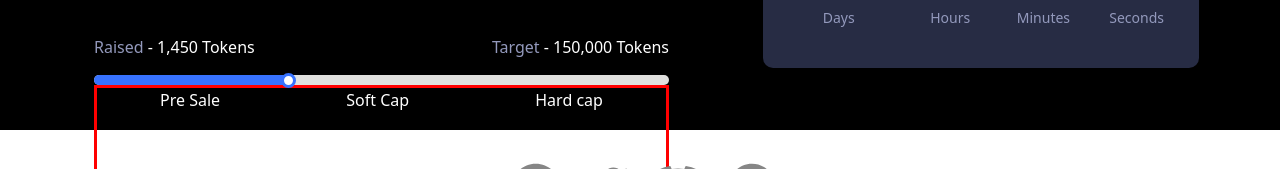
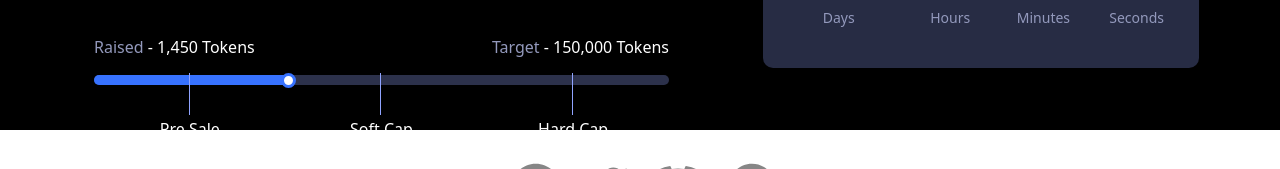
Before and after one commit to Jasper-Rowan/NatureDAO-landing-page, a Next.js app: page /HomePage in a window 1280 px wide. Shown: the part 783-952 px from the top of the page. Built offline with nearby package versions, Linux system fonts and the light colour scheme.

Commit message:
finished progress bar

```diff
--- a/components/CustomProgressBar.js
+++ b/components/CustomProgressBar.js
@@ -1,40 +1,44 @@
+import { position } from '@chakra-ui/react';
 import {useState, useEffect} from 'react';
+import {Container, Row, Col} from "react-bootstrap";
 
 const Tick = (props) => {
+  const tickDiv = {
+    display: "flex",
+    flexDirection: "column",
+    justifyContent: "space-evenly",
+    height: 70,
+    width: 150,
+    margin: 0,
+    padding: 0,
+    position: "relative",
+    bottom: 15,
+  };
 
-    const outerBox = {
-      display: 'flex',
-      flexDirection: 'column',
-      height: 10,
-      width: '100%',
-      position: 'relative',
-      bottom: 5
-    }
+  const topRow = {
+    height: "60%",
+    width: "50%",
+    borderRight: "solid",
+    borderColor: "#90A4FF",
+    borderWidth: 1.5,
+    margin: 0,
+    padding: 0,
+  };
 
-    const tick = {
-      height: '70%',
-      width: '50%',
-      border: 'solid',
-      borderColor: '#90A4FF'
-    }
-
-    const text = {
-      color: 'blue',
-      height: '30%',
-      width: '100%',
-      border: 'solid',
-      borderColor: 'red'
-
-    }
+  const bottomRow = {
+    height: "30%",
+    width: "100%",
+    display: "flex",
+    justifyContent: "center",
+    margin: 0,
+    padding: 0,
+  };
   return (
     <>
-        <div styles={outerBox}>
-          <div styles={tick}>
-            <div styles={text}>
-              <p styles={{color: 'blue'}}>{props.children}</p>
-            </div>
-          </div>
-        </div>
+      <Container fluid style={tickDiv}>
+        <Row style={topRow}></Row>
+        <Row style={bottomRow}>{props.name}</Row>
+      </Container>
     </>
   );
 };
@@ -57,18 +61,18 @@ const CustomProgressBar = (props) => {
     const boxStyles = {
       display: 'flex',
       flexDirection: 'column',
-      justifyContent: 'flex-end'
+      justifyContent: 'flex-end',
     }
 
     const topText = {
       display: 'flex',
-      justifyContent: 'space-between'
+      justifyContent: 'space-between',
     }
 
     const containerStyles = {
       height: 10,
       width: '100%',
-      backgroundColor: "#e0e0de",
+      background: 'rgb(44, 49, 75)',
       borderRadius: 50,
     }
 
@@ -97,19 +101,20 @@ const CustomProgressBar = (props) => {
 
     }
 
-    const tickDiv = {
+    const tickBox = {
         display: 'flex',
-      justifyContent: 'space-around',
-      height: 500,
-      border: 'solid',
-      borderColor: 'red'
+        justifyContent: 'space-around'
     }
 
     return (
       <div style={boxStyles}>
         <div style={topText}>
-              <p><span style={{color: '#9399BC'}}>Raised</span> - 1,450 Tokens</p>
-              <p><span style={{color: '#9399BC'}}>Target</span> - 150,000 Tokens</p>
+          <p>
+            <span style={{ color: "#9399BC" }}>Raised</span> - 1,450 Tokens
+          </p>
+          <p>
+            <span style={{ color: "#9399BC" }}>Target</span> - 150,000 Tokens
+          </p>
         </div>
 
         <div style={containerStyles}>
@@ -119,10 +124,10 @@ const CustomProgressBar = (props) => {
             </span>
           </div>
 
-            <div style={tickDiv}>
-                <Tick>Pre Sale</Tick>
-                <Tick>Soft Cap</Tick>
-                <Tick>Hard cap</Tick>
+          <div style={tickBox}>
+            <Tick name="Pre Sale" />
+            <Tick name="Soft Cap" />
+            <Tick name="Hard Cap" />
           </div>
         </div>
       </div>
--- a/page-sections/HomeSection1.js
+++ b/page-sections/HomeSection1.js
@@ -28,7 +28,6 @@ const HomeSection1 = () => {
               <CustomProgressBar
                 bgcolor="#3772FF"
                 completed={35}
-                className={styles.CustomProgressBar}
               />
             </Col>
             <Col className={styles.right_col}>
```
Lines whose indentation alone changed are shown as unchanged.
